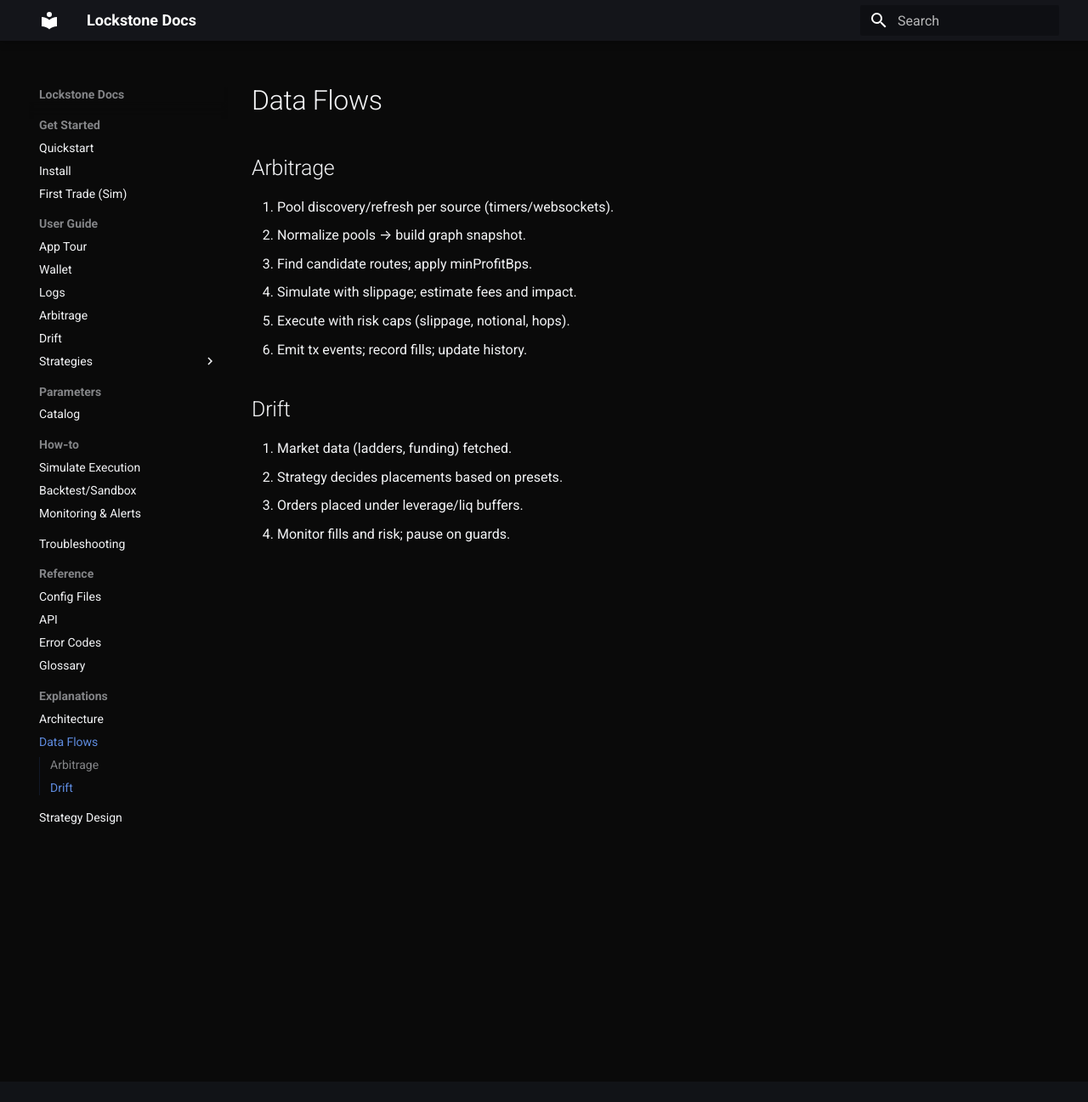
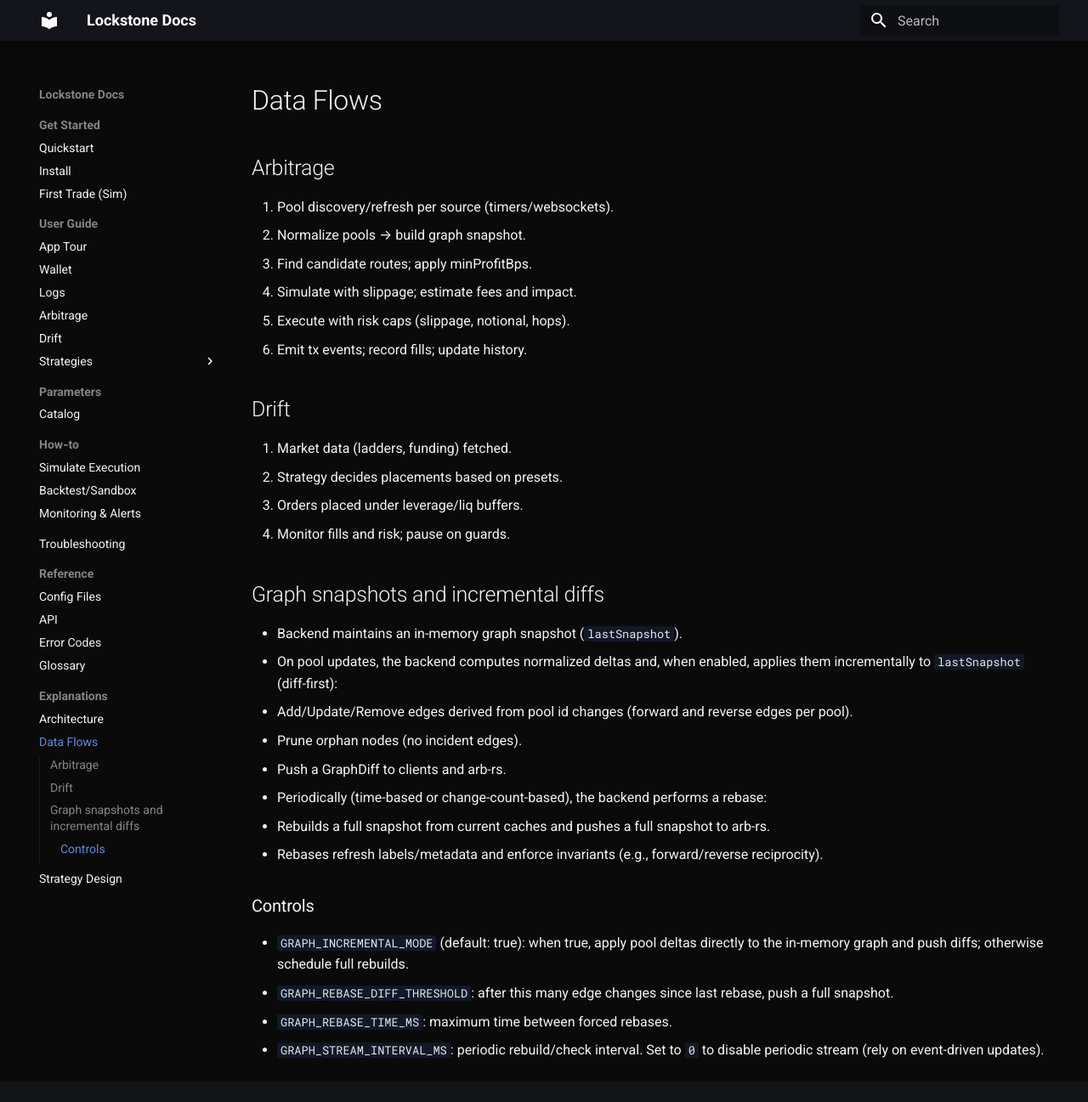
Before and after one commit to coolsnake/Ellis, an MkDocs documentation site: the page built from docs/explanations/data-flows.md, in a window 1280 px wide and 1297 px high. Shown: the whole window at 85% size. Built offline with MkDocs 1.6.1 and Material for MkDocs 9.7.7, drawn with Linux system fonts in a browser that asks for light colours.

Commit message:
graph incremental and

```diff
--- a/docs/explanations/data-flows.md
+++ b/docs/explanations/data-flows.md
@@ -13,3 +13,21 @@
 2. Strategy decides placements based on presets.
 3. Orders placed under leverage/liq buffers.
 4. Monitor fills and risk; pause on guards.
+
+## Graph snapshots and incremental diffs
+
+- Backend maintains an in-memory graph snapshot (`lastSnapshot`).
+- On pool updates, the backend computes normalized deltas and, when enabled, applies them incrementally to `lastSnapshot` (diff-first):
+  - Add/Update/Remove edges derived from pool id changes (forward and reverse edges per pool).
+  - Prune orphan nodes (no incident edges).
+  - Push a GraphDiff to clients and arb-rs.
+- Periodically (time-based or change-count-based), the backend performs a rebase:
+  - Rebuilds a full snapshot from current caches and pushes a full snapshot to arb-rs.
+  - Rebases refresh labels/metadata and enforce invariants (e.g., forward/reverse reciprocity).
+
+### Controls
+
+- `GRAPH_INCREMENTAL_MODE` (default: true): when true, apply pool deltas directly to the in-memory graph and push diffs; otherwise schedule full rebuilds.
+- `GRAPH_REBASE_DIFF_THRESHOLD`: after this many edge changes since last rebase, push a full snapshot.
+- `GRAPH_REBASE_TIME_MS`: maximum time between forced rebases.
+- `GRAPH_STREAM_INTERVAL_MS`: periodic rebuild/check interval. Set to `0` to disable periodic stream (rely on event-driven updates).
```
Also changed, not shown: docs/metadata/configs.json (+10 -0 lines), docs/reference/config-files.md (+2 -0 lines), frontend/src/pages/App.tsx (+10 -7 lines).
